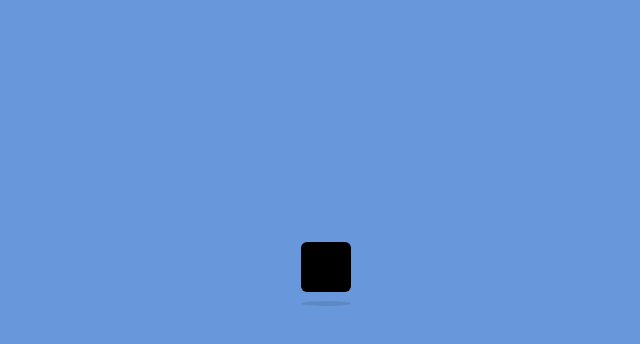
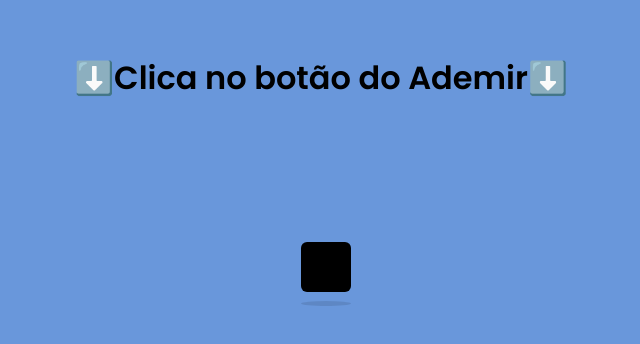
Before and after one commit to DarioN370/bola, a plain HTML site: page index.html in a window 1280 px wide. Shown: the part 138-482 px from the top of the page, without its empty margins (319-959 px from the left). Drawn offline with Linux system fonts and the light colour scheme.

Commit message:
update txt

```diff
--- /dev/null
+++ b/assets/css/style.css
@@ -0,0 +1,18 @@
+@import url('https://fonts.googleapis.com/css2?family=Poppins:ital,wght@0,100;0,200;0,300;0,400;0,500;0,600;0,700;0,800;0,900;1,100;1,200;1,300;1,400;1,500;1,600;1,700;1,800;1,900&display=swap');
+
+*{
+    margin: 0;
+    padding: 0;
+}
+
+.container-text{
+    display: flex;
+    justify-content: center;
+    margin-top: 12rem;
+}
+
+.titulo{
+    font-family: "Poppins", sans-serif;
+    font-weight: 600;
+    font-style: normal;
+}
--- a/index.html
+++ b/index.html
@@ -1,6 +1,7 @@
 <!DOCTYPE html>
 <html>
 <head>
+    <link rel="stylesheet" href="assets/css/style.css">
     <meta charset="UTF-8">
     <meta name="viewport" content="width=device-width, initial-scale=1.0">
     <title>Document</title>
@@ -65,9 +66,14 @@
     </style>
 </head>
 <body>
+    <div class="container-text">
+        <h1 class="titulo">⬇️Clica no botão do Ademir⬇️</h1>
+    </div>
     <div id="loader">
-        <div id="shadow"></div>
-        <div id="box"></div>
+        <a href="https://store.steampowered.com/app/2641470/Spectre_Divide/">
+            <div id="shadow"></div>
+            <div id="box"></div>
+        </a>
     </div>
 </body>
 </html>
```
